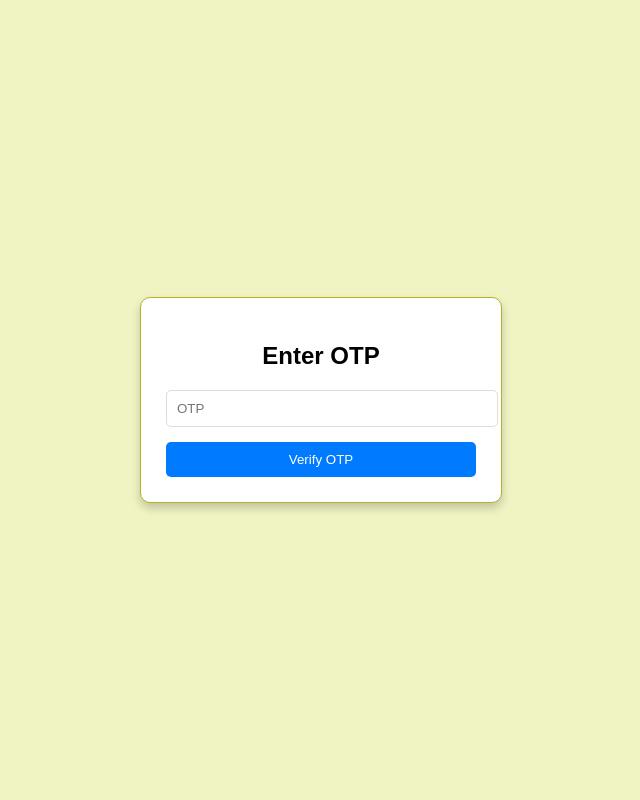
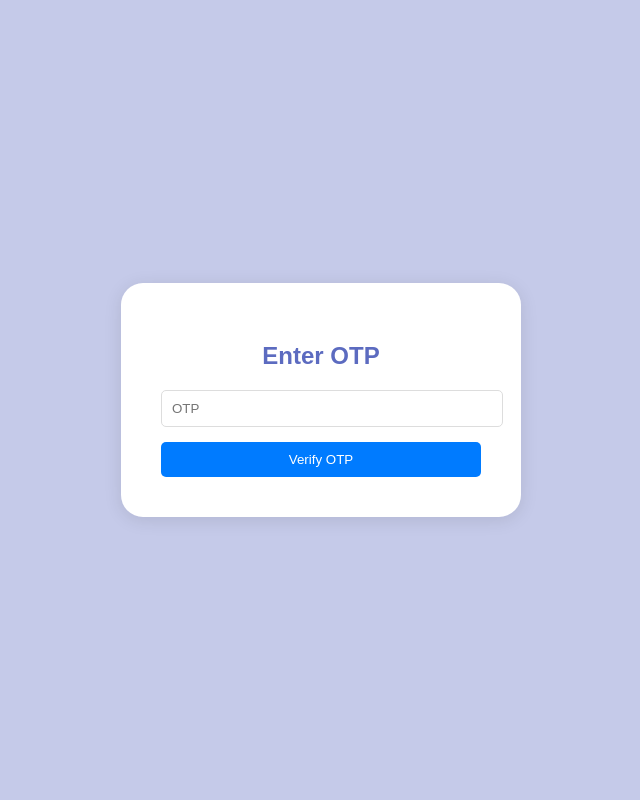
Before and after one commit to yashtilala412/HCD_project, a PHP site: page /otp_entry.php in a window 1280 px wide. Shown: the whole page, without its empty margins (319-959 px from the left). Run offline with PHP 8.4, Linux system fonts and the light colour scheme.

Commit message:
design 15

```diff
--- a/otp_entry.php
+++ b/otp_entry.php
@@ -6,22 +6,22 @@
     <title>Enter OTP</title>
     <style>
 body {
-    font-family: 'Source Sans Pro', sans-serif;
+    font-family: 'Karla', sans-serif;
     display: flex;
     justify-content: center;
     align-items: center;
     height: 100vh;
     margin: 0;
-    background-color: #f0f4c3;
+    background-color: #c5cae9;
 }
 .container {
     background-color: #ffffff;
-    padding: 25px;
-    box-shadow: 0 5px 10px rgba(0, 0, 0, 0.2);
-    border-radius: 10px;
-    width: 310px;
+    padding: 40px;
+    box-shadow: 0 3px 18px rgba(0, 0, 0, 0.1);
+    border-radius: 22px;
+    width: 320px;
     text-align: center;
-    border: 1px solid #afb42b;
+    color: #5c6bc0;
 }
 
 
```
